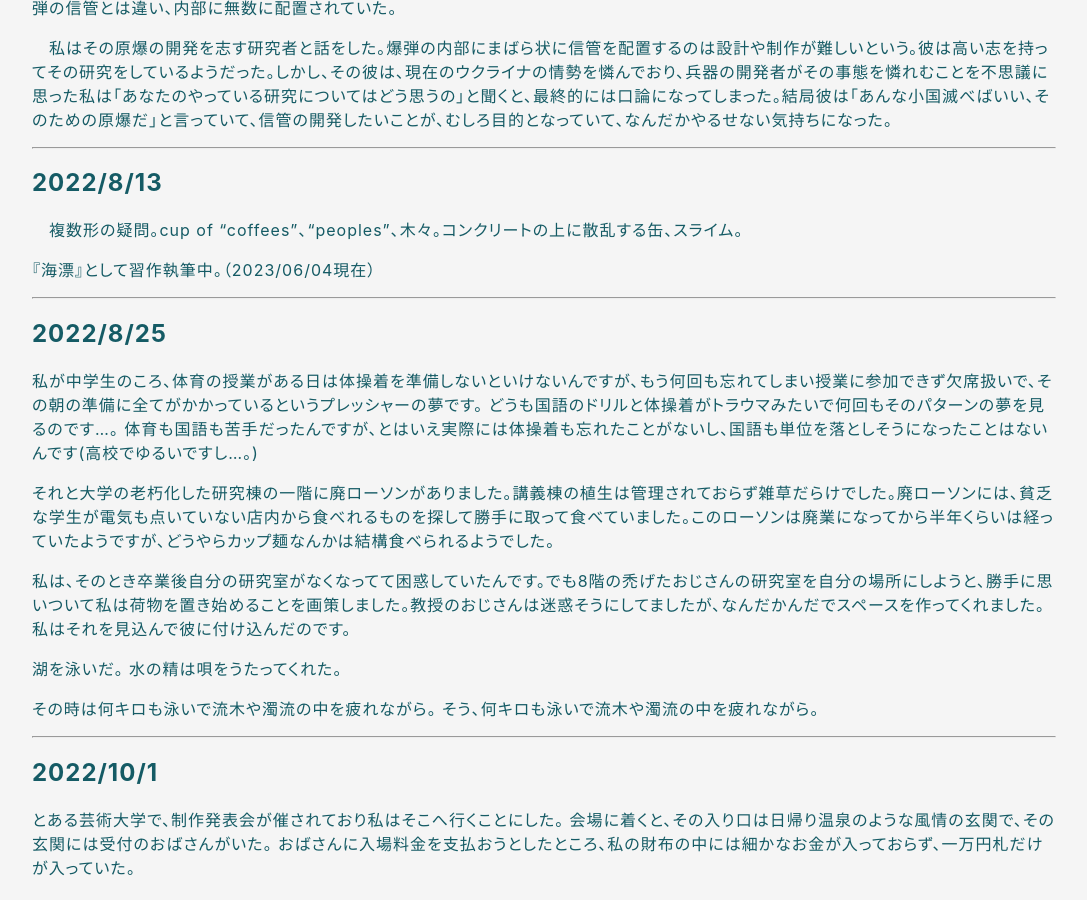
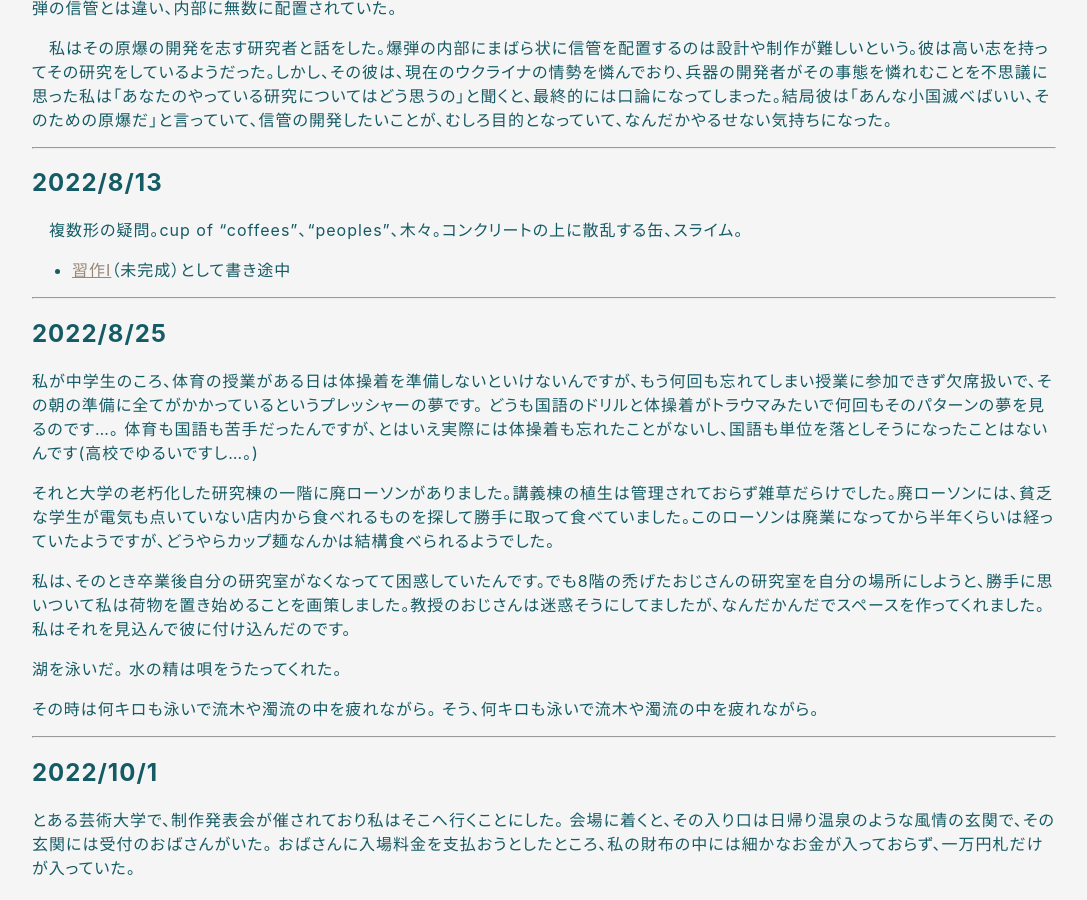
Before and after one commit to hihumi-riku/hihumi-riku.github.io, a Jekyll site: the page built from _posts/2023-06-24-dream_2022.md, in a window 1280 px wide and 900 px high, scrolled down 780 px. Shown: the whole window, without its empty margins (96-1183 px from the left). Built offline with Jekyll 4.4.1, drawn with Linux system fonts in a browser that asks for light colours.

Commit message:
Update 2023-06-24-dream_2022.md

```diff
--- a/_posts/2023-06-24-dream_2022.md
+++ b/_posts/2023-06-24-dream_2022.md
@@ -36,8 +36,7 @@ title: 2022年の夢日記
 ## 2022/8/13
 
 　複数形の疑問。cup of “coffees”、“peoples”、木々。コンクリートの上に散乱する缶、スライム。
-
-『海漂』として習作執筆中。（2023/06/04現在）
+- [習作I](https://hihumi-riku.github.io/2023/11/03/etude_2023_may.html)（未完成）として書き途中
 
 ---
 <a id="4"></a>
```
